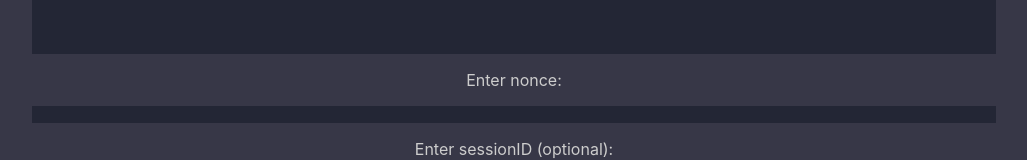
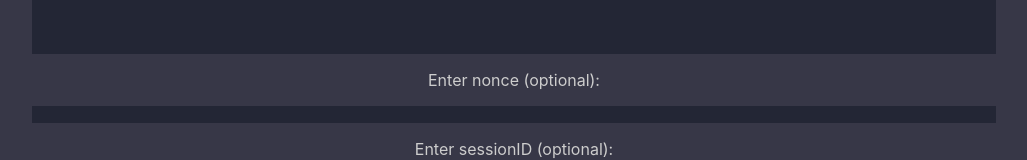
Before and after one commit to hemisemidemipresent/signonce, a React (Create React App) app: page / in a window 1280 px wide. Shown: the part 503-663 px from the top of the page, without its empty margins (126-1153 px from the left). Built offline with nearby package versions, Linux system fonts and the light colour scheme.

Commit message:
Update App.js

```diff
--- a/src/App.js
+++ b/src/App.js
@@ -39,7 +39,7 @@ function App() {
                         className="code"
                         onChange={(e) => setInput(e.target.value)}
                     />
-                    <p>Enter nonce:</p>
+                    <p>Enter nonce (optional):</p>
                     <input
                         type="text"
                         id="input"
```
